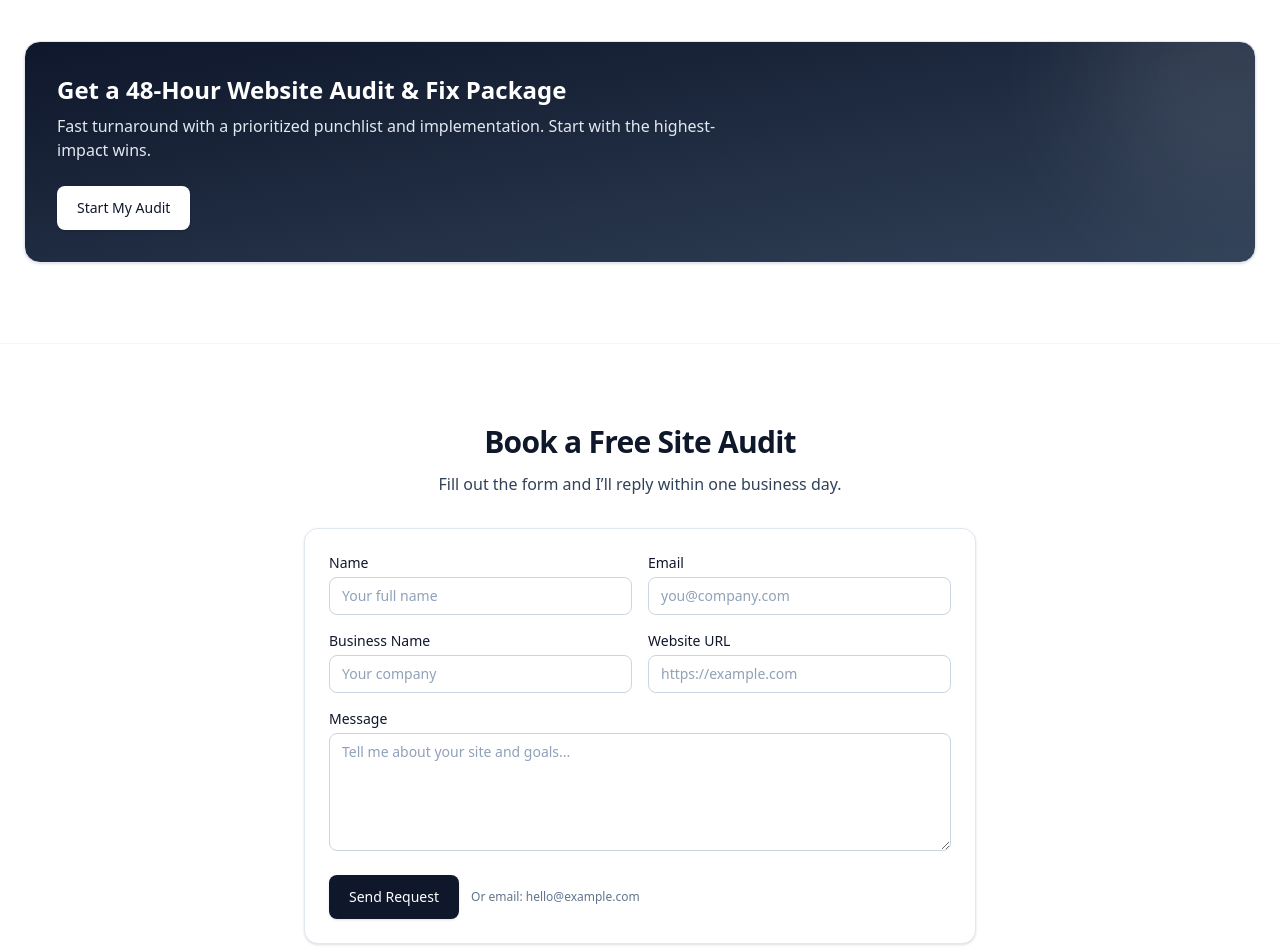
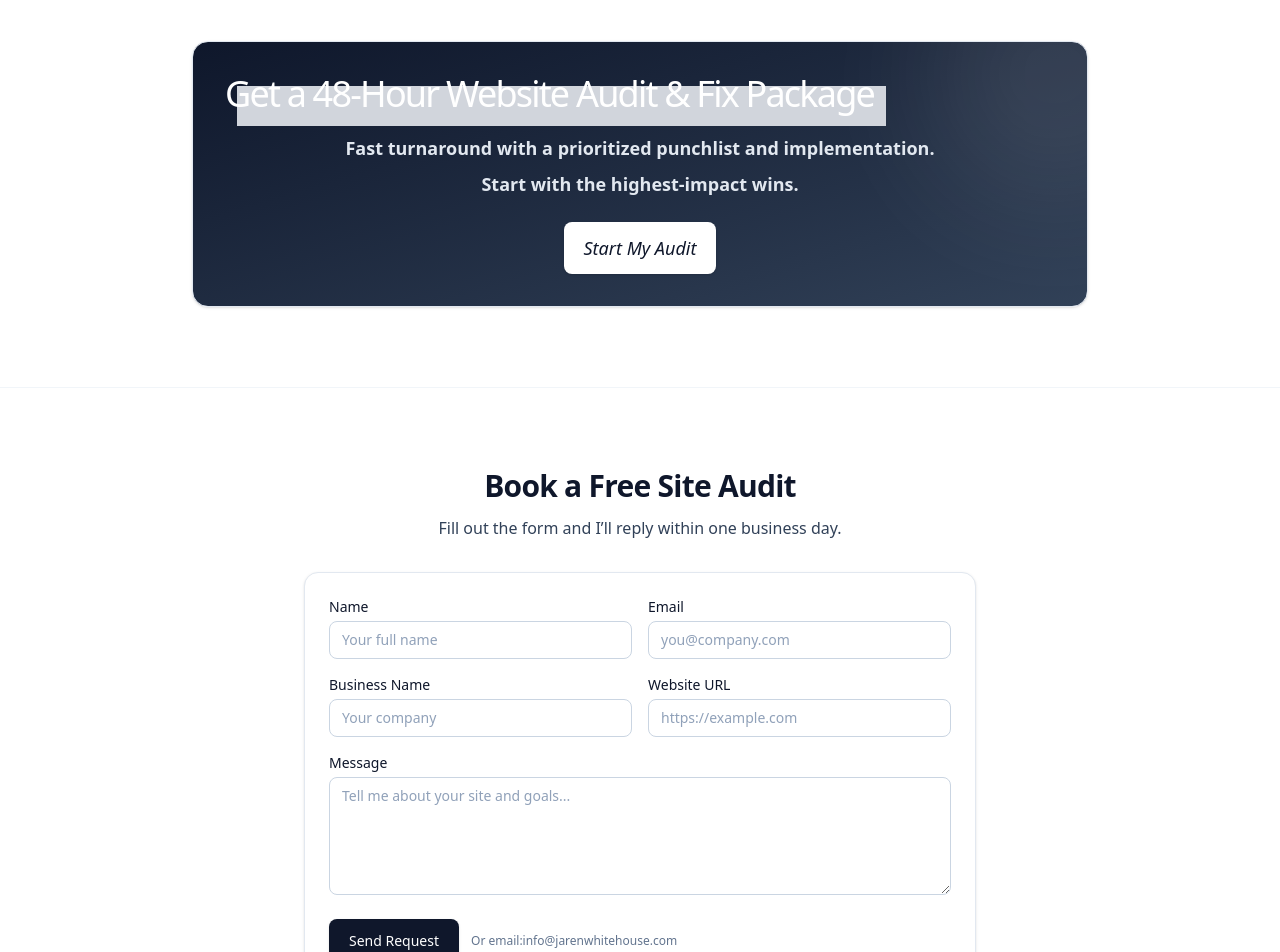
Before and after one commit to m4cbeth/warpofolio, a Next.js app: page / in a window 1280 px wide. Shown: the part 2280-3232 px from the top of the page. Built offline with nearby package versions, Linux system fonts and the light colour scheme.

Commit message:
changed a bit

```diff
--- a/src/app/layout.tsx
+++ b/src/app/layout.tsx
@@ -15,8 +15,8 @@ const geistMono = Geist_Mono({
 
 const siteTitle = "Calgary Web Dev + SEO for Advisors | JW";
 const siteDescription =
-  "Fix your website. Win more clients. I modernize, optimize, and turn traffic into booked calls for Calgary financial advisors.";
-const siteUrl = "https://www.example.com/";
+  "Fix your website, Win more clients. I modernize, optimize, and turn traffic into booked calls for Calgary financial advisors.";
+const siteUrl = "https://www.jarenwhitehouse.com/";
 const ogImage = "https://www.example.com/og-image.jpg";
 
 export const metadata: Metadata = {
@@ -44,7 +44,7 @@ export const metadata: Metadata = {
 const jsonLd = {
   "@context": "https://schema.org",
   "@type": "ProfessionalService",
-  name: "JW Web & SEO",
+  name: "Jaren Whitehouse Web Development & SEO",
   url: siteUrl,
   image: ogImage,
   telephone: "+1-403-000-0000",
--- a/src/components/ContactSection.tsx
+++ b/src/components/ContactSection.tsx
@@ -145,7 +145,9 @@ export function ContactSection() {
               >
                 {submitting ? "Sending..." : "Send Request"}
               </button>
-              <p className="text-xs text-slate-500 dark:text-slate-400">Or email: hello@example.com</p>
+              <p className="text-xs text-slate-500 dark:text-slate-400">Or email:
+                <a href="mailto:info@jarenwhitehouse.com?subject=I want a better site for a great price today, let's make it happen">info@jarenwhitehouse.com</a>
+              </p>
             </div>
           </form>
         </div>
--- a/src/components/CtaBanner.tsx
+++ b/src/components/CtaBanner.tsx
@@ -11,20 +11,35 @@ export function CtaBanner() {
           whileInView="animate"
           viewport={{ once: true, margin: "-80px" }}
           transition={sectionTransition}
-          className="relative overflow-hidden rounded-2xl border border-slate-200 bg-gradient-to-br from-slate-900 to-slate-700 p-8 text-white shadow-sm dark:border-slate-800 dark:from-white dark:to-slate-100 dark:text-slate-900"
+          className="max-w-4xl mx-auto relative overflow-hidden rounded-2xl border border-slate-200 bg-gradient-to-br from-slate-900 to-slate-700 p-8 text-white shadow-sm dark:border-slate-800 dark:from-slate-300 dark:to-gray-500 dark:text-slate-900"
         >
           <div className="relative z-10">
-            <h3 className="text-2xl font-semibold">Get a 48-Hour Website Audit & Fix Package</h3>
-            <p className="mt-2 max-w-2xl text-slate-200 dark:text-slate-700">
-              Fast turnaround with a prioritized punchlist and implementation. Start with the highest-impact wins.
+            <div className="hidden w-10 h h-10 right-0.5 bottom-1/2 -z-10 bg-green-400">
+              image/icon could go here
+            </div>
+            <div className="relative inline-block">
+            <div className="absolute w-full h-full bg-gray-300 translate-3 -z-10"></div>
+              <h3 className="text-4xl font-thing tracking-tighter">
+                Get a 48-Hour Website Audit & Fix Package
+              </h3>
+            </div>
+            <div className="flex flex-col items-center">
+              <p className="mt-5 font-bold text-lg max-w-2xl text-slate-200 dark:text-slate-800">
+                Fast turnaround with a prioritized punchlist and implementation.
               </p>
-            <div className="mt-6">
+              <p className="mt-2 font-bold text-lg max-w-2xl text-slate-200 dark:text-slate-800 text-center">
+                Start with the highest-impact wins.
+              </p>
+            </div>
+            <div className="flex">
+              <div className="mt-6 mx-auto">
                 <a
                   href="#contact"
-                className="inline-flex items-center justify-center rounded-md bg-white px-5 py-3 text-sm font-medium text-slate-900 shadow-sm transition hover:bg-slate-100 dark:bg-slate-900 dark:text-white dark:hover:bg-slate-800"
+                  className="inline-flex items-center justify-center rounded-md bg-white px-5 py-3 text-lg font-thing italic text-slate-900 shadow-sm transition hover:bg-slate-100 dark:bg-slate-900 dark:text-white dark:hover:bg-slate-800"
                 >
                   Start My Audit
                 </a>
+              </div>
             </div>
           </div>
 
--- a/src/components/Footer.tsx
+++ b/src/components/Footer.tsx
@@ -43,7 +43,7 @@ export function Footer() {
             <h4 className="text-sm font-semibold text-slate-900 dark:text-white">Contact</h4>
             <ul className="mt-3 space-y-2 text-sm text-slate-600 dark:text-slate-400">
               <li>Calgary, AB</li>
-              <li>hello@example.com</li>
+              <li>info@jarenwhitehouse.com</li>
               <li>+1 (403) 000-0000</li>
             </ul>
           </div>
```
Lines whose indentation alone changed are shown as unchanged.
